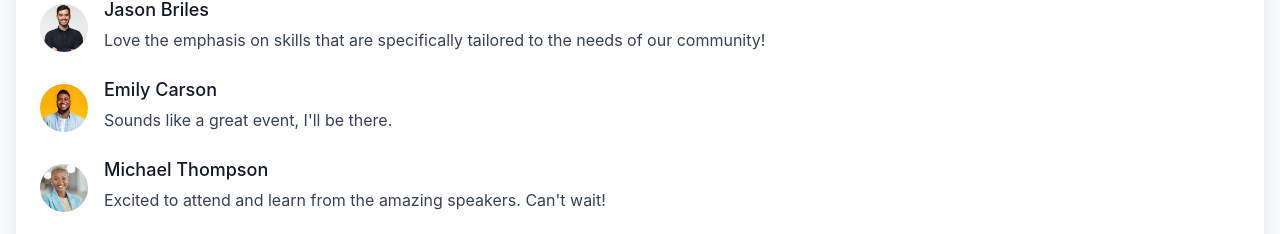
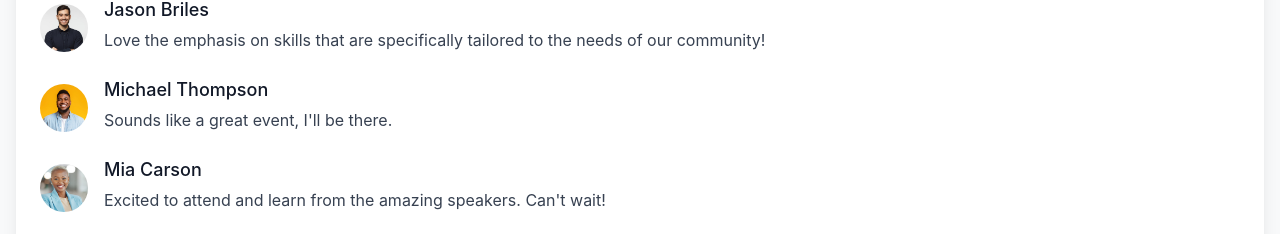
Before and after one commit to megane18/TCRP12, a React (Vite) app in the folder tcrp/: page /events/1 in a window 1280 px wide. Shown: the part 778-1012 px from the top of the page. Built offline with nearby package versions, Linux system fonts and the light colour scheme.

Commit message:
update people

```diff
--- a/tcrp/src/components/EventDetails.jsx
+++ b/tcrp/src/components/EventDetails.jsx
@@ -37,13 +37,13 @@ const EventDetails = () => {
         },
         {
             id: 2,
-            username: "Emily Carson",
+            username: "Michael Thompson",
             comment: "Sounds like a great event, I'll be there.",
             photo: person2
         },
         {
             id: 3,
-            username: "Michael Thompson",
+            username: "Mia Carson",
             comment: "Excited to attend and learn from the amazing speakers. Can't wait!",
             photo: person3
         },
```
